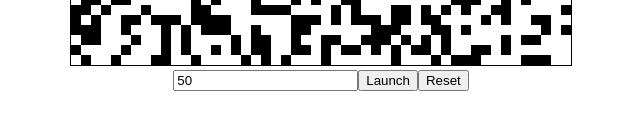
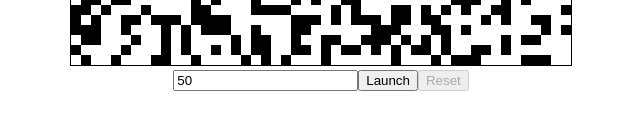
Before and after one commit to cr4ftx/gameoflife, a Vue app: page / in a window 1280 px wide. Shown: the part 496-626 px from the top of the page, without its empty margins (319-959 px from the left). Built offline with nearby package versions, Linux system fonts and the light colour scheme.

Commit message:
ajout travis-ci

```diff
--- a/src/App.vue
+++ b/src/App.vue
@@ -9,8 +9,8 @@
       ></canvas>
     </div>
     <input type="text" v-model="gameSize">
-    <button @click="generation">Launch</button>
-    <button @click="reset">Reset</button>
+    <button @click="generation" :disabled="disabled.launch">Launch</button>
+    <button @click="reset" :disabled="disabled.reset">Reset</button>
   </div>
 </template>
 
@@ -26,7 +26,11 @@ export default {
       gameSize: 50,
       gameOfLife: new GameOfLife(50),
       timeout: null,
-      count: 0
+      count: 0,
+      disabled: {
+        launch: false,
+        reset: true
+      }
     }
   },
 
@@ -58,14 +62,18 @@ export default {
     },
 
     generation () {
+      this.disabled.launch = true
+      this.disabled.reset = false
       this.count += 1
       clearTimeout(this.timeout)
       this.gameOfLife.generation()
       this.drawGameOfLife()
-      this.timeout = setTimeout(this.generation, 300)
+      this.timeout = setTimeout(this.generation, 100)
     },
 
     reset () {
+      this.disabled.launch = false
+      this.disabled.reset = true
       this.count = 0
       clearTimeout(this.timeout)
       this.gameOfLife = new GameOfLife(this.gameSize)
```
Also changed, not shown: .travis.yml (added).
